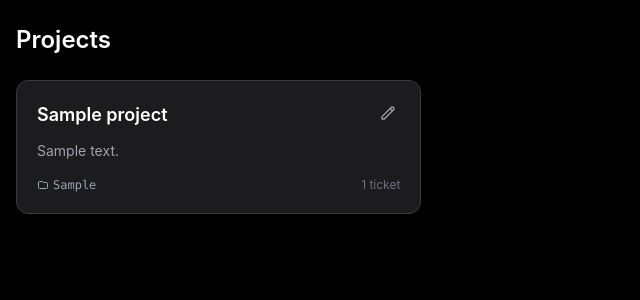
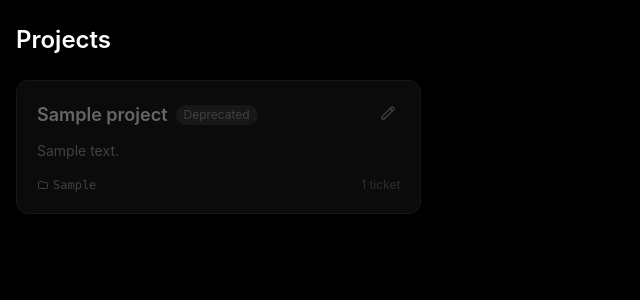
Before and after one commit to momonala/task-manager, a Flask app: page /projects in a window 1280 px wide. Shown: the part 57-357 px from the top of the page, without its empty margins (0-640 px from the left). Run offline with Flask 3, Linux system fonts and the light colour scheme; tables that the repository leaves empty hold one stand-in row (values such as "Sample post"); some libraries are stand-ins or nearby versions.

Commit message:
add ability to deprecate projects

```diff
--- a/src/app.py
+++ b/src/app.py
@@ -57,6 +57,7 @@ def index():
 
         # Generate color map for projects
         project_colors = {project.id: get_project_color(project.id) for project in projects}
+        deprecated_project_ids = {project.id for project in projects if project.deprecated}
 
         # Group tickets by status
         columns = {
@@ -76,6 +77,7 @@ def index():
             status_labels=config.STATUS_LABELS,
             statuses=config.VALID_STATUSES,
             project_colors=project_colors,
+            deprecated_project_ids=deprecated_project_ids,
         )
 
 
@@ -275,6 +277,7 @@ def get_project(project_id: int):
                 "name": project.name,
                 "description": project.description,
                 "local_path": project.local_path,
+                "deprecated": project.deprecated,
                 "last_modified": project.last_modified.isoformat() if project.last_modified else None,
             }
         )
@@ -304,6 +307,8 @@ def update_project(project_id: int):
         if "local_path" in data:
             local_path = data["local_path"]
             project.local_path = local_path.strip() if local_path else None
+        if "deprecated" in data:
+            project.deprecated = bool(data["deprecated"])
 
         logger.info("📝 Updated project: %s", project.name)
         return jsonify({"status": "updated"})
--- a/src/database_orm.py
+++ b/src/database_orm.py
@@ -2,6 +2,7 @@
 
 from datetime import datetime
 
+from sqlalchemy import Boolean
 from sqlalchemy import ForeignKey
 from sqlalchemy import String
 from sqlalchemy import Text
@@ -27,6 +28,7 @@ class Project(Base):
     name: Mapped[str] = mapped_column(String(100), unique=True)
     description: Mapped[str] = mapped_column(Text)
     local_path: Mapped[str | None] = mapped_column(String(500), default=None)
+    deprecated: Mapped[bool] = mapped_column(Boolean, default=False, server_default="0")
     last_modified: Mapped[datetime] = mapped_column(
         server_default=func.now(),
         onupdate=func.now(),
--- a/src/datamodels.py
+++ b/src/datamodels.py
@@ -25,3 +25,4 @@ class ProjectData:
     name: str
     description: str
     local_path: str | None = None
+    deprecated: bool = False
--- a/static/js/board.js
+++ b/static/js/board.js
@@ -178,8 +178,11 @@ function applyAllFilters() {
 
     document.querySelectorAll('.ticket-card').forEach(card => {
         const projectId = card.dataset.projectId;
+        const isDeprecated = card.dataset.deprecated === 'true';
         const ticketDate = new Date(parseFloat(card.dataset.timestamp || 0) * 1000);
-        const visible = selectedProjects.has(projectId) && (!cutoffDate || ticketDate >= cutoffDate);
+        const dateOk = !cutoffDate || ticketDate >= cutoffDate;
+        // Deprecated tickets bypass the project filter but still respect date range
+        const visible = isDeprecated ? dateOk : (selectedProjects.has(projectId) && dateOk);
         card.classList.toggle('hidden-by-filter', !visible);
     });
 
@@ -356,6 +359,7 @@ function openNewProjectModal() {
 
     document.getElementById('projectForm').reset();
     document.getElementById('projectId').value = '';
+    document.getElementById('projectDeprecated').checked = false;
     document.getElementById('projectModalTitle').textContent = 'New Project';
     document.getElementById('deleteProjectBtn').classList.add('hidden');
 
@@ -377,6 +381,7 @@ async function editProject(projectId) {
         document.getElementById('projectName').value = project.name;
         document.getElementById('projectDescription').value = project.description;
         document.getElementById('projectLocalPath').value = project.local_path || '';
+        document.getElementById('projectDeprecated').checked = !!project.deprecated;
         document.getElementById('projectModalTitle').textContent = 'Edit Project';
         document.getElementById('deleteProjectBtn').classList.remove('hidden');
 
@@ -410,6 +415,7 @@ async function saveProject(event) {
         name: document.getElementById('projectName').value,
         description: document.getElementById('projectDescription').value,
         local_path: document.getElementById('projectLocalPath').value,
+        deprecated: document.getElementById('projectDeprecated').checked,
     };
 
     try {
--- a/templates/base.html
+++ b/templates/base.html
@@ -261,6 +261,14 @@
                             </div>
                             <input type="file" id="directoryPicker" webkitdirectory="" directory="" multiple="" style="display: none;" onchange="handleDirectorySelect(event)">
                         </div>
+
+                        <div class="flex items-center gap-3 pt-1">
+                            <input type="checkbox" id="projectDeprecated" name="deprecated"
+                                   class="accent-accent-blue cursor-pointer w-4 h-4">
+                            <label for="projectDeprecated" class="text-sm text-gray-300 cursor-pointer select-none">
+                                Mark as deprecated
+                            </label>
+                        </div>
                     </div>
 
                     <!-- Modal Footer -->
--- a/templates/projects.html
+++ b/templates/projects.html
@@ -10,11 +10,16 @@
 {% if projects %}
 <div class="grid grid-cols-1 md:grid-cols-2 lg:grid-cols-3 gap-4">
     {% for project in projects %}
-    <div class="bg-surface-100 rounded-xl border border-surface-300 p-5 hover:border-surface-400 transition-colors">
+    <div class="bg-surface-100 rounded-xl border border-surface-300 p-5 hover:border-surface-400 transition-colors{% if project.deprecated %} opacity-40{% endif %}">
         <div class="flex items-start justify-between mb-3">
-            <h2 class="text-lg font-semibold text-white">{{ project.name }}</h2>
+            <div class="flex items-center gap-2 flex-wrap">
+                <h2 class="text-lg font-semibold text-white">{{ project.name }}</h2>
+                {% if project.deprecated %}
+                <span class="text-xs text-gray-400 bg-surface-300 px-2 py-0.5 rounded-full">Deprecated</span>
+                {% endif %}
+            </div>
             <button onclick="editProject({{ project.id }})"
-                    class="text-gray-400 hover:text-white transition-colors p-1">
+                    class="text-gray-400 hover:text-white transition-colors p-1 flex-shrink-0">
                 <svg class="w-4 h-4" fill="none" stroke="currentColor" viewBox="0 0 24 24">
                     <path stroke-linecap="round" stroke-linejoin="round" stroke-width="2"
                           d="M15.232 5.232l3.536 3.536m-2.036-5.036a2.5 2.5 0 113.536 3.536L6.5 21.036H3v-3.572L16.732 3.732z"/>
```
Also changed, not shown: alembic/versions/004_add_project_deprecated.py (added, +26 -0 lines), templates/index.html (+16 -15 lines).
